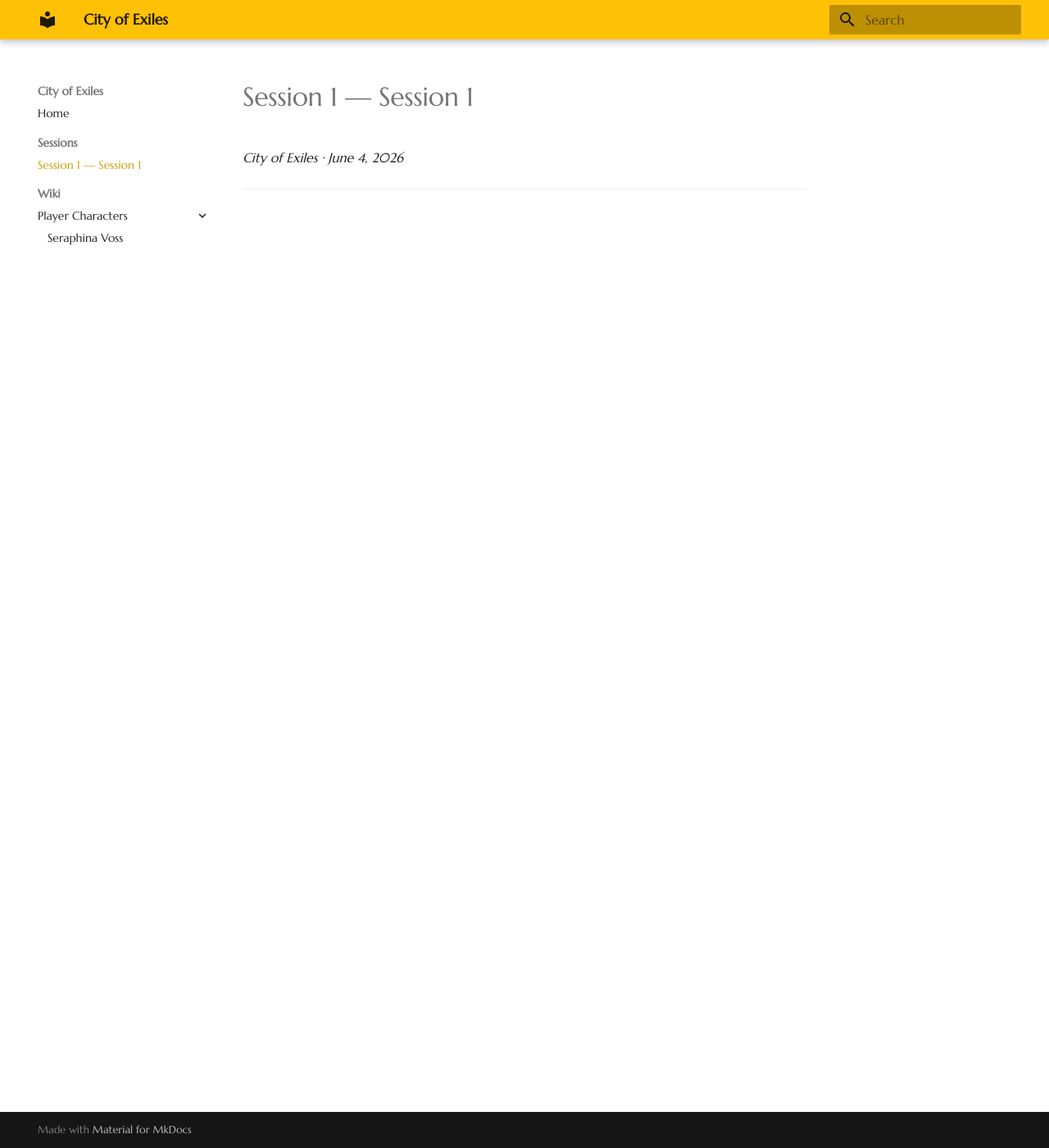
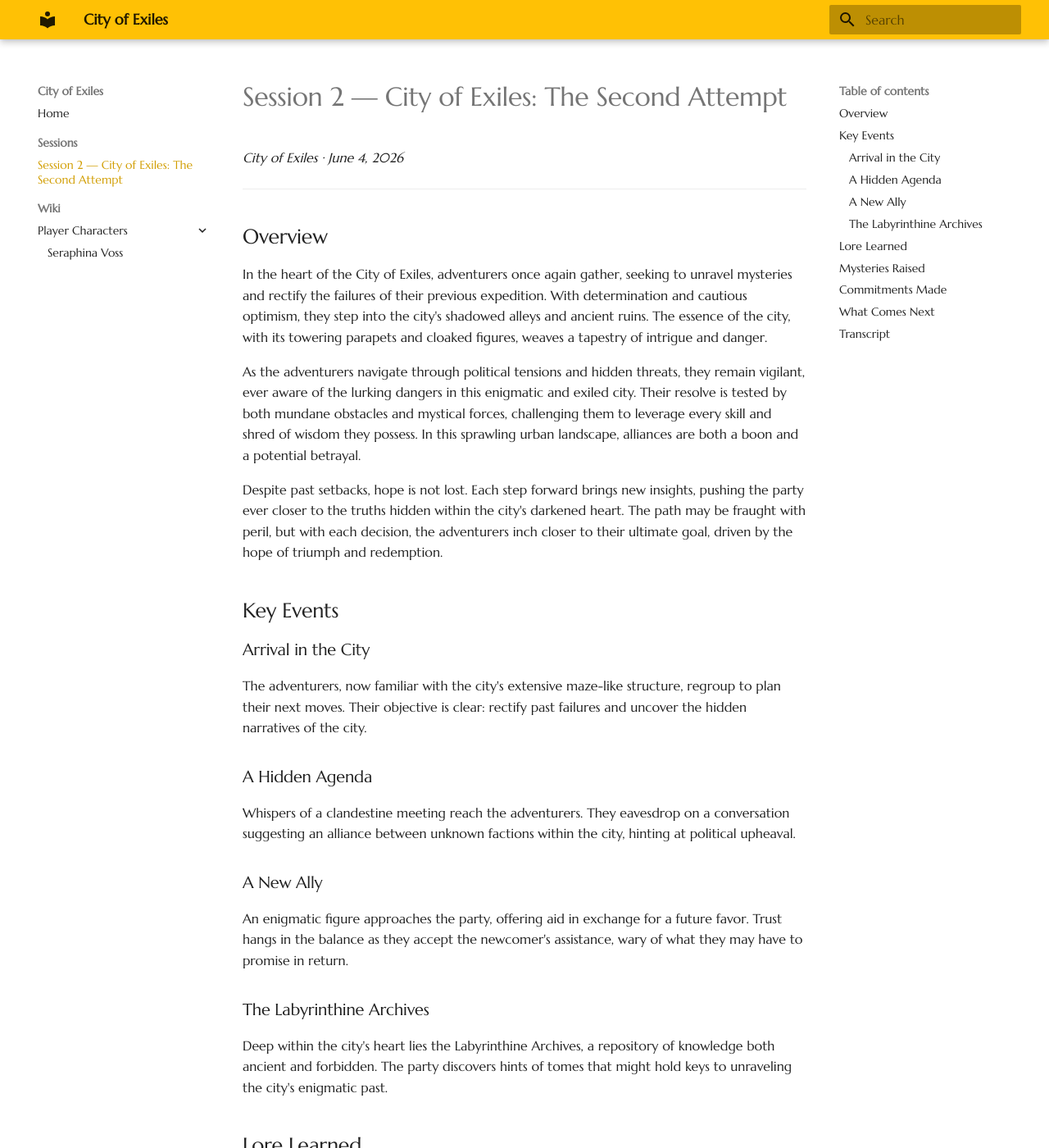
Before and after one commit to argvader/city_of_exiles, an MkDocs documentation site: the page built from docs/sessions/2026-06-04.md, in a window 1280 px wide and 1400 px high. Shown: the whole window at 82% size. Built offline with MkDocs 1.6.1 and Material for MkDocs 9.7.7, drawn with Linux system fonts in a browser that asks for light colours; some of the changed text lies outside the part shown.

Commit message:
publish docs/sessions/2026-06-04.md

```diff
--- a/docs/sessions/2026-06-04.md
+++ b/docs/sessions/2026-06-04.md
@@ -1,9 +1,77 @@
 ---
-title: "Session 1 — Session 1"
+title: "Session 2 — City of Exiles: The Second Attempt"
 ---
 
-# Session 1 — Session 1
+# Session 2 — City of Exiles: The Second Attempt
 
 *City of Exiles · June 4, 2026*
 
 ---
+
+
+## Overview
+
+In the heart of the City of Exiles, adventurers once again gather, seeking to unravel mysteries and rectify the failures of their previous expedition. With determination and cautious optimism, they step into the city's shadowed alleys and ancient ruins. The essence of the city, with its towering parapets and cloaked figures, weaves a tapestry of intrigue and danger.
+
+As the adventurers navigate through political tensions and hidden threats, they remain vigilant, ever aware of the lurking dangers in this enigmatic and exiled city. Their resolve is tested by both mundane obstacles and mystical forces, challenging them to leverage every skill and shred of wisdom they possess. In this sprawling urban landscape, alliances are both a boon and a potential betrayal.
+
+Despite past setbacks, hope is not lost. Each step forward brings new insights, pushing the party ever closer to the truths hidden within the city's darkened heart. The path may be fraught with peril, but with each decision, the adventurers inch closer to their ultimate goal, driven by the hope of triumph and redemption.
+
+## Key Events
+
+### Arrival in the City
+
+The adventurers, now familiar with the city's extensive maze-like structure, regroup to plan their next moves. Their objective is clear: rectify past failures and uncover the hidden narratives of the city.
+
+### A Hidden Agenda
+
+Whispers of a clandestine meeting reach the adventurers. They eavesdrop on a conversation suggesting an alliance between unknown factions within the city, hinting at political upheaval.
+
+### A New Ally
+
+An enigmatic figure approaches the party, offering aid in exchange for a future favor. Trust hangs in the balance as they accept the newcomer's assistance, wary of what they may have to promise in return.
+
+### The Labyrinthine Archives
+
+Deep within the city's heart lies the Labyrinthine Archives, a repository of knowledge both ancient and forbidden. The party discovers hints of tomes that might hold keys to unraveling the city's enigmatic past.
+
+## Lore Learned
+
+- The city's structure is deliberately disorienting, a maze to confuse invaders.
+- There are factions within the city vying for control, each with their own secret agendas.
+
+## Mysteries Raised
+
+- Who are the factions vying for control, and what are their true motives?
+- What ancient secrets do the Labyrinthine Archives hold that might alter the course of the city's fate?
+
+## Commitments Made
+
+- A favor owed to the enigmatic ally who offered assistance within the city's walls.
+
+## What Comes Next
+
+1. Investigate the factions and their motives within the city.
+2. Explore the Labyrinthine Archives further to uncover ancient secrets.
+
+## Transcript
+
+**Dungeon Master:** All right, here we are again.
+
+**Dungeon Master:** This will be the second session.
+
+**Dungeon Master:** The first one failed, an image generation again.
+
+**Dungeon Master:** We're back to that, but maybe this one will work
+
+**Dungeon Master:** and we'll get both transcription
+
+**Dungeon Master:** with the site published correctly
+
+**Dungeon Master:** with all of the data in here
+
+**Dungeon Master:** with the summaries and all that working.
+
+**Dungeon Master:** That's about all I got.
+
+**Dungeon Master:** Crossing fingers.
```
